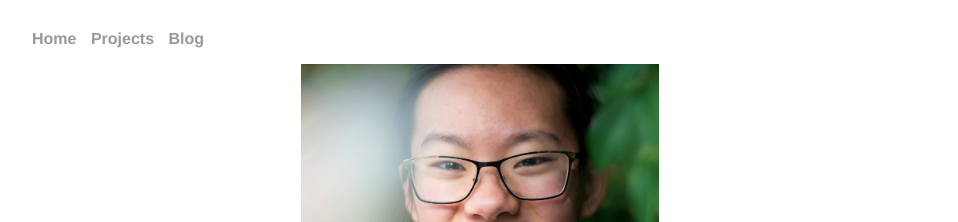
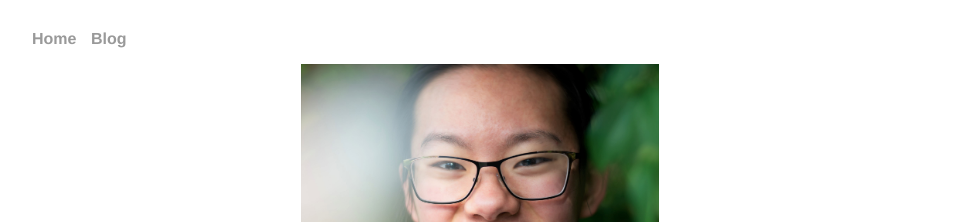
Before and after one commit to thecatherinehuang/thecatherinehuang.github.io, a Jekyll site: the page built from index.html, in a window 1280 px wide. Shown: the top 222 px of the page, without its empty margins (160-1118 px from the left). Built offline with Jekyll 4.4.1, drawn with Linux system fonts in a browser that asks for light colours; nearby versions of some CDN libraries.

Commit message:
Update default.html

```diff
--- a/_layouts/default.html
+++ b/_layouts/default.html
@@ -13,7 +13,7 @@
     		<ul>
         		<li><a href="">Home</a></li>
 <!--         		<li><a href="resume/catherinehuang.pdf">Resume</a></li> -->
-			<li><a href="projects">Projects</a></li>
+<!-- 			<li><a href="projects">Projects</a></li> -->
 			<li><a href="blog">Blog</a></li>
     		</ul>
 		</nav>
```
